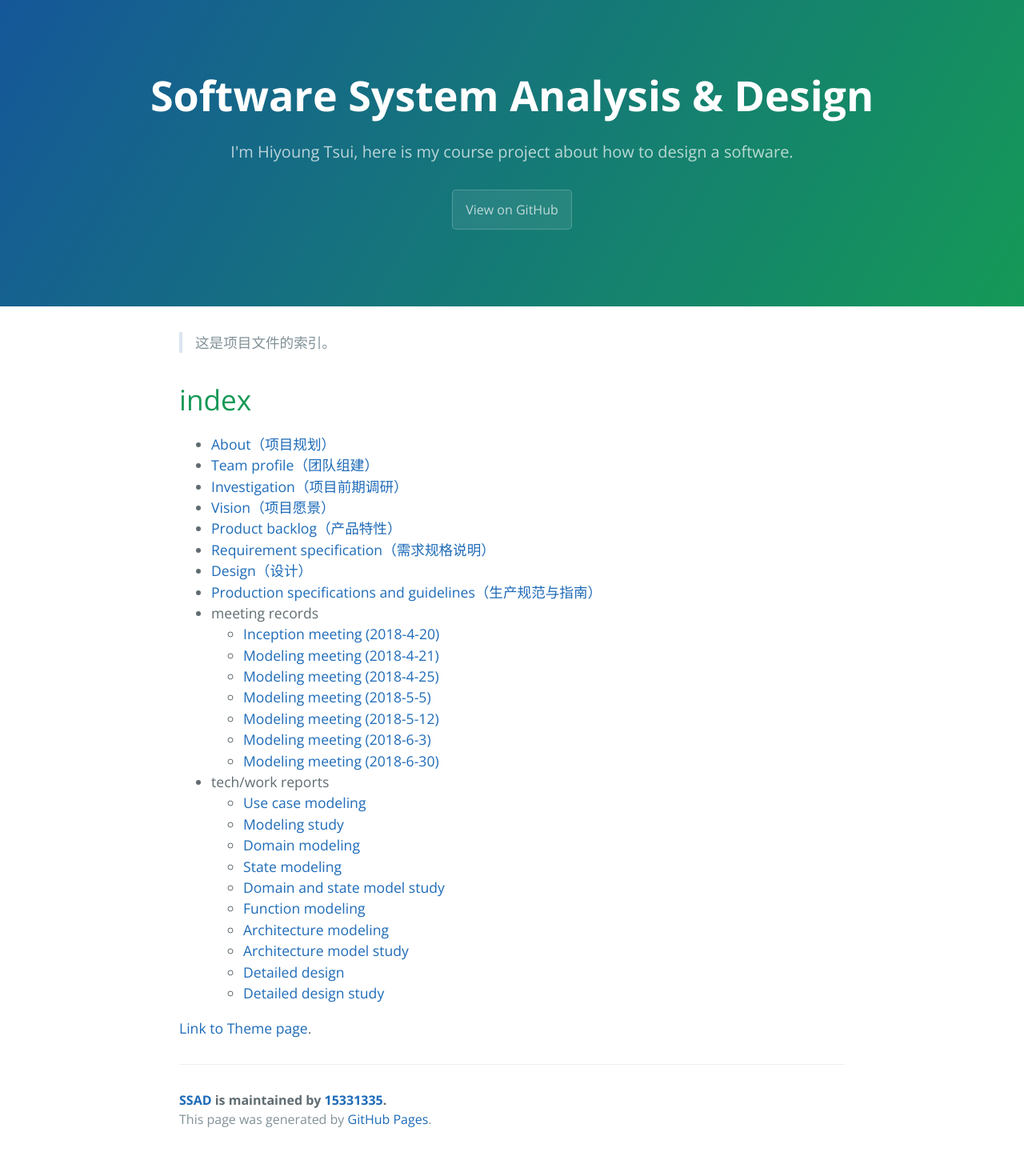
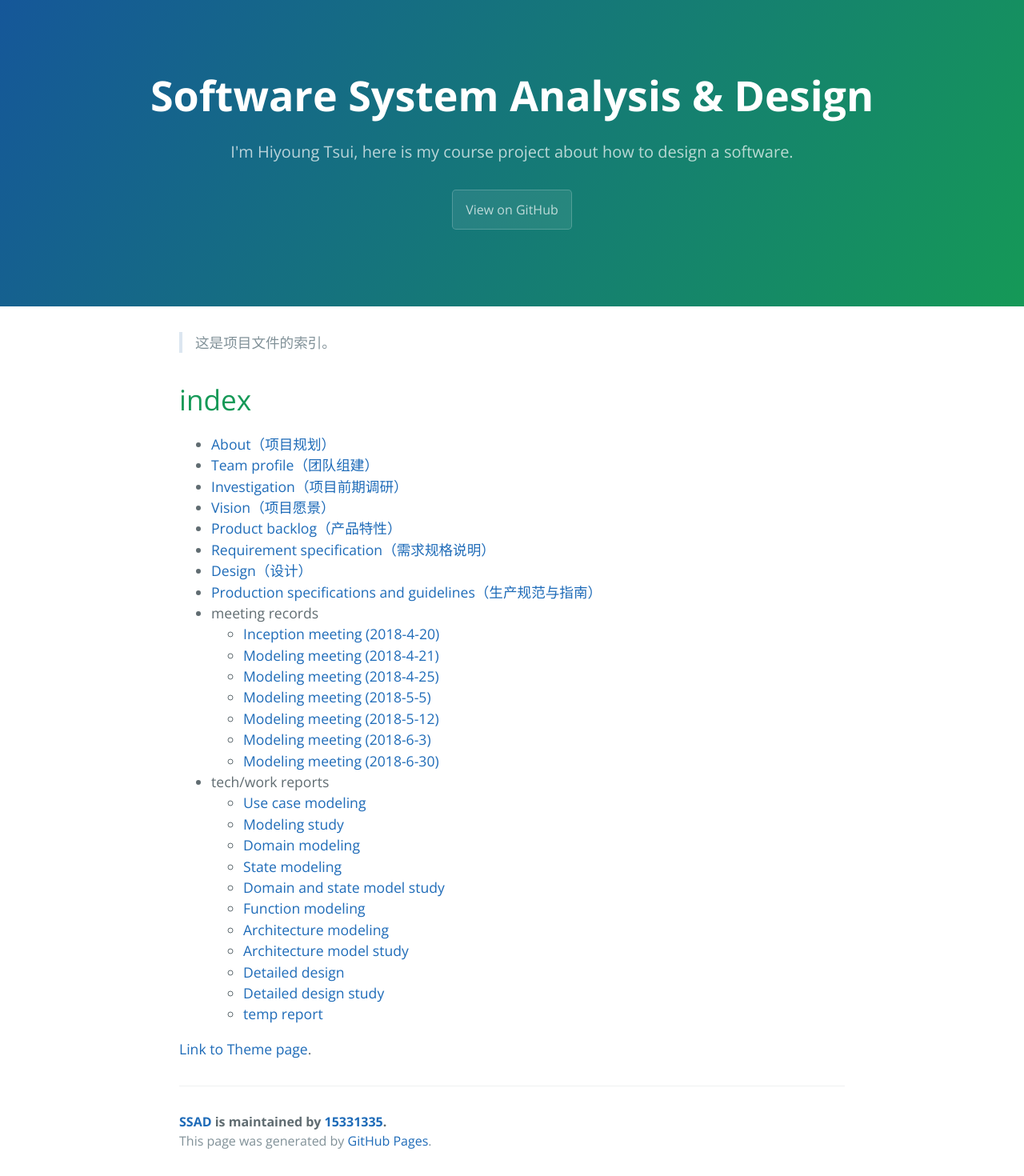
Before and after one commit to 15331335/SSAD, a Jekyll site: the page built from index.md, in a window 1280 px wide. Shown: the whole page at 80% size. Built offline with Jekyll 4.4.1, drawn with Linux system fonts in a browser that asks for light colours; before the commit the page ends 1443 px from its top, so only the background shows below that.

Commit message:
Update index.md

```diff
--- a/index.md
+++ b/index.md
@@ -33,6 +33,7 @@ layout: default
     - [Architecture model study](./practice/Architecture%20Model%20Study.html)
     - [Detailed design](./practice/Detailed%20Design.html)
     - [Detailed design study](./practice/Detailed%20Design%20Study.html)
+    - [temp report](./practice/temp%20report.html)
 
 
 [Link to Theme page](./another-page.html).
```
